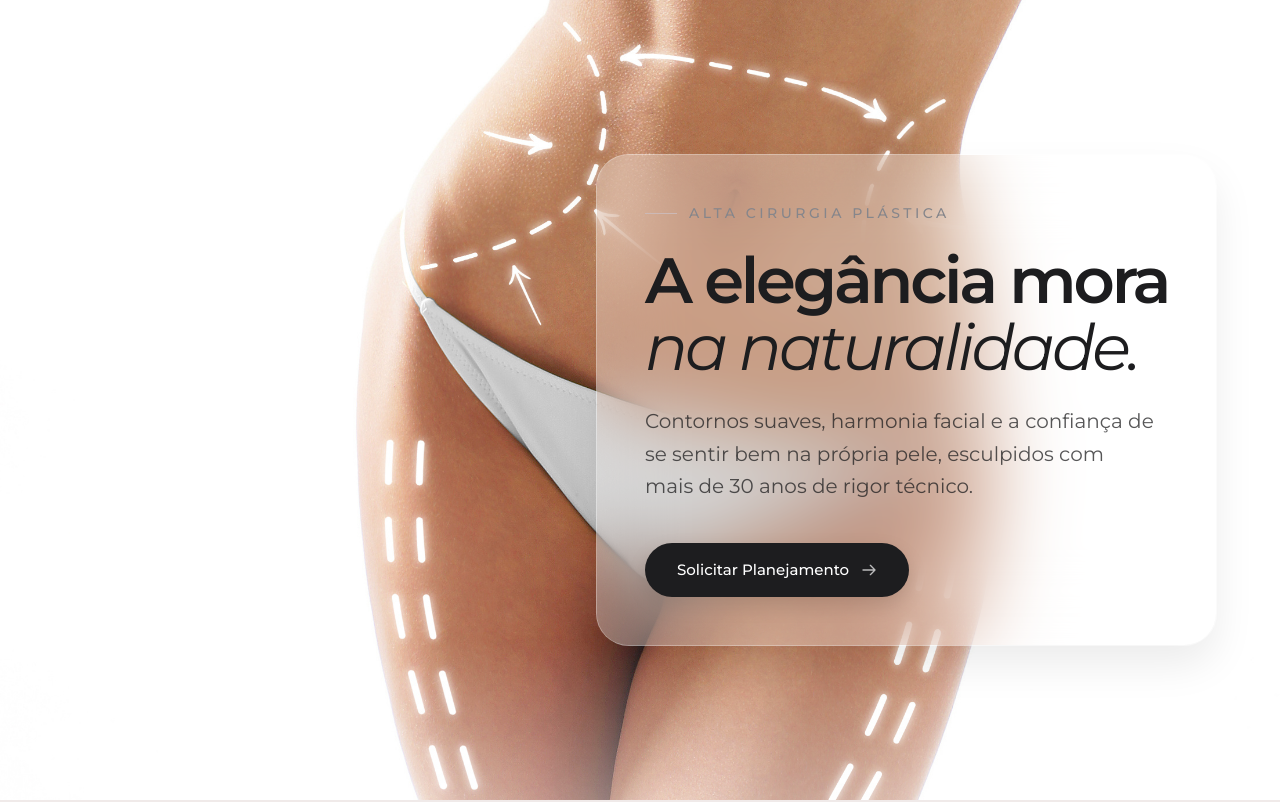
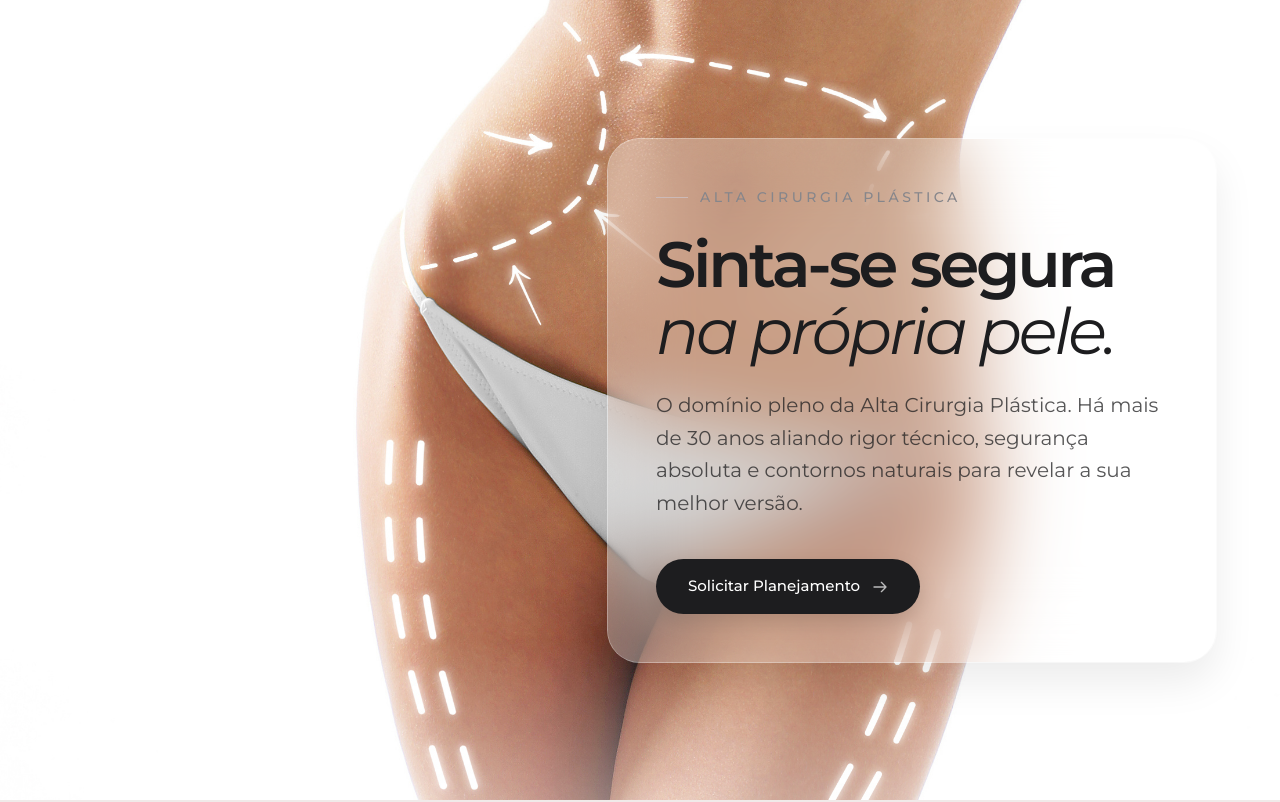
Before and after one commit to wardedrmario/site-institucional, a Next.js app: page /primeira-consulta in a window 1280 px wide. Shown: the top 802 px of the page. Built offline with nearby package versions, Linux system fonts and the light colour scheme.

Commit message:
feat(ui): update hero copy with blended value proposition

```diff
--- a/src/app/primeira-consulta/page.tsx
+++ b/src/app/primeira-consulta/page.tsx
@@ -72,12 +72,12 @@ export default function PrimeiraConsulta() {
             </div>
 
             <h1 className="text-[40px] sm:text-[50px] md:text-[64px] font-semibold tracking-tighter text-[#1d1d1f] leading-[1.05] mb-6">
-              A elegância mora <br />
-              <span className="italic font-light">na naturalidade.</span>
+              Sinta-se segura <br />
+              <span className="italic font-light">na própria pele.</span>
             </h1>
 
             <p className="text-lg md:text-xl text-[#1d1d1f]/75 font-normal leading-relaxed max-w-lg mb-10">
-              Contornos suaves, harmonia facial e a confiança de se sentir bem na própria pele, esculpidos com mais de 30 anos de rigor técnico.
+              O domínio pleno da Alta Cirurgia Plástica. Há mais de 30 anos aliando rigor técnico, segurança absoluta e contornos naturais para revelar a sua melhor versão.
             </p>
 
             {!showLeadForm && (
```
